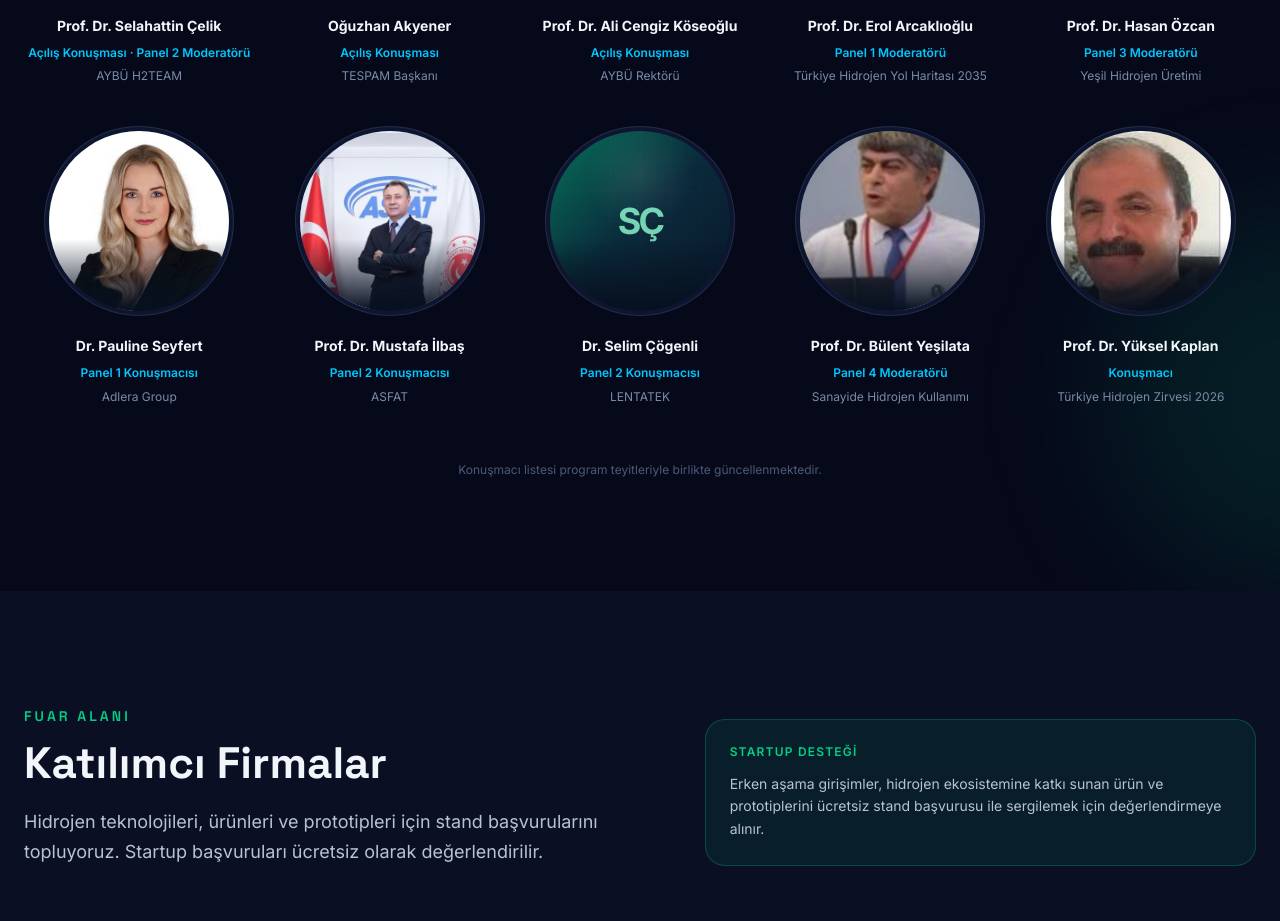
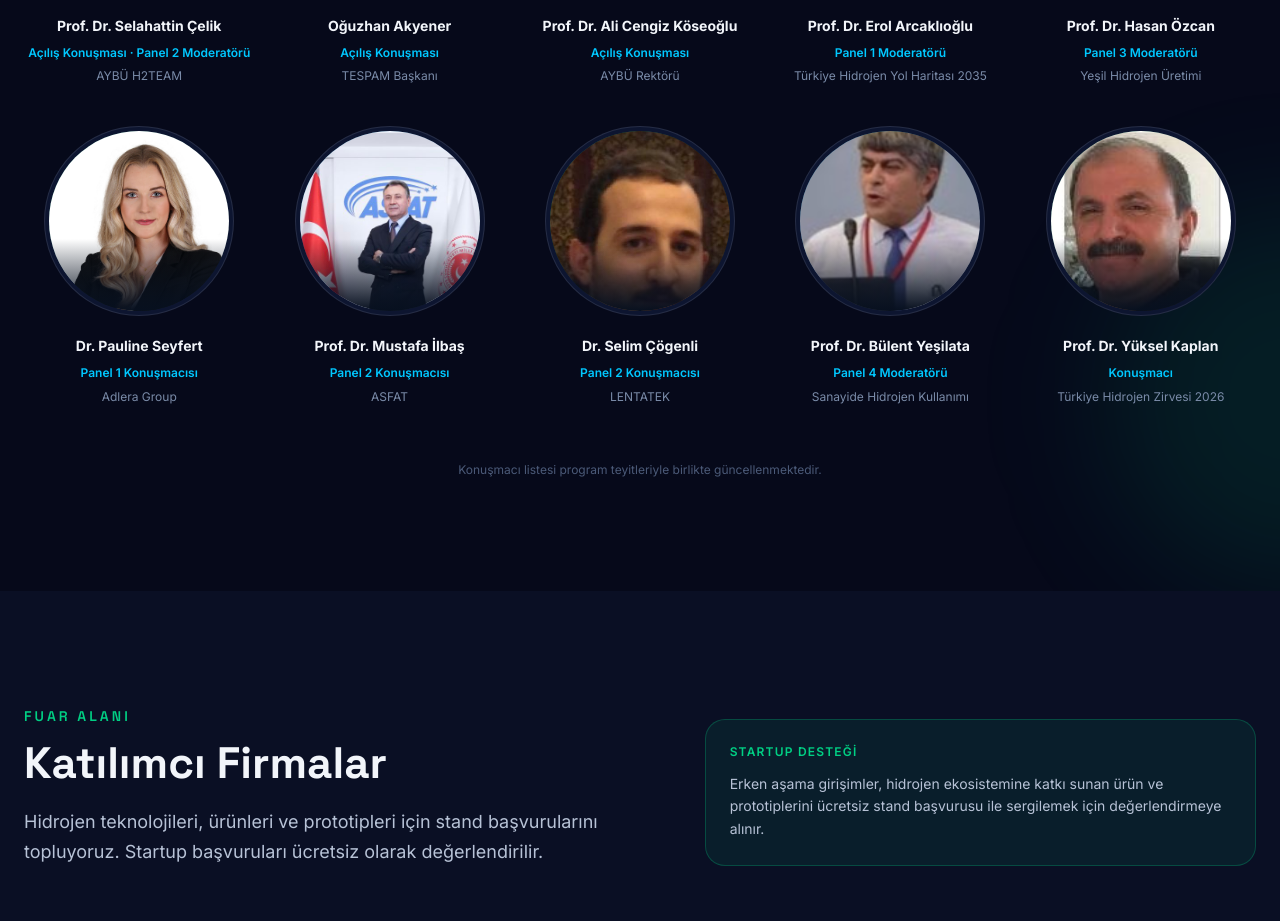
Before and after one commit to turkesdedeci/h2zirve, a Next.js app: page / in a window 1280 px wide. Shown: the part 6280-7201 px from the top of the page. Built offline with nearby package versions, Linux system fonts and the light colour scheme.

Commit message:
Add Selim Cogenli speaker photo

```diff
--- a/src/components/Speakers.tsx
+++ b/src/components/Speakers.tsx
@@ -77,6 +77,7 @@ const speakers: Speaker[] = [
     role: "Panel 2 Konuşmacısı",
     affiliation: "LENTATEK",
     initials: "SÇ",
+    photo: "/speakers/selim-cogenli.jpg",
   },
   {
     name: "Prof. Dr. Bülent Yeşilata",
```
Also changed, not shown: public/speakers/selim-cogenli.jpg (added).
